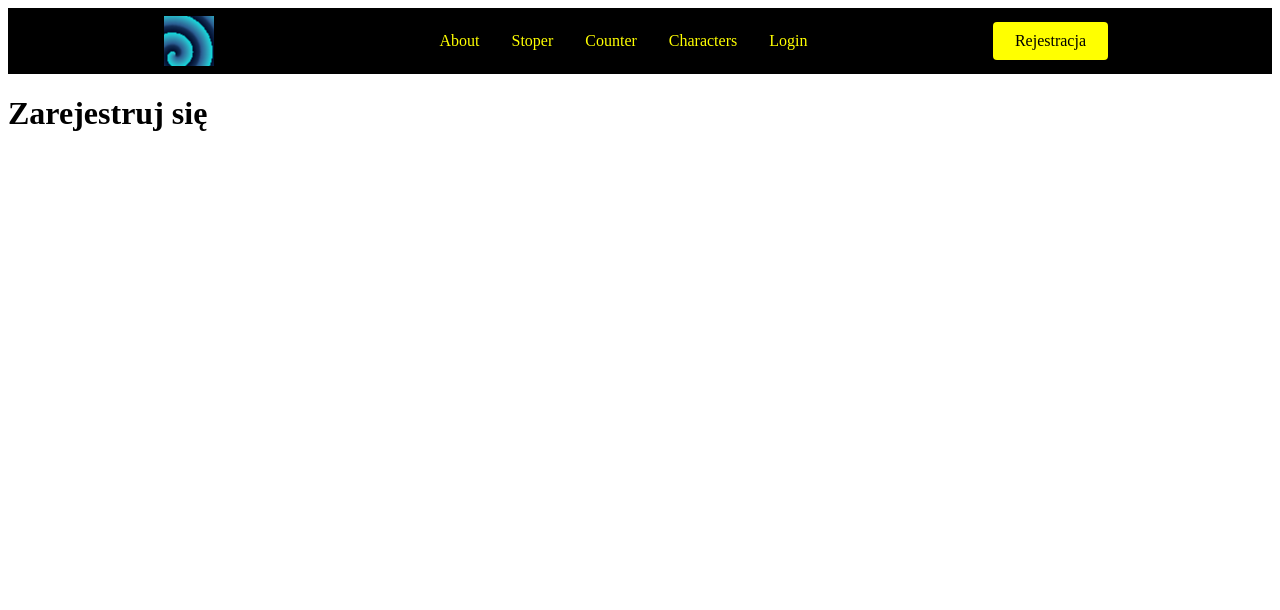
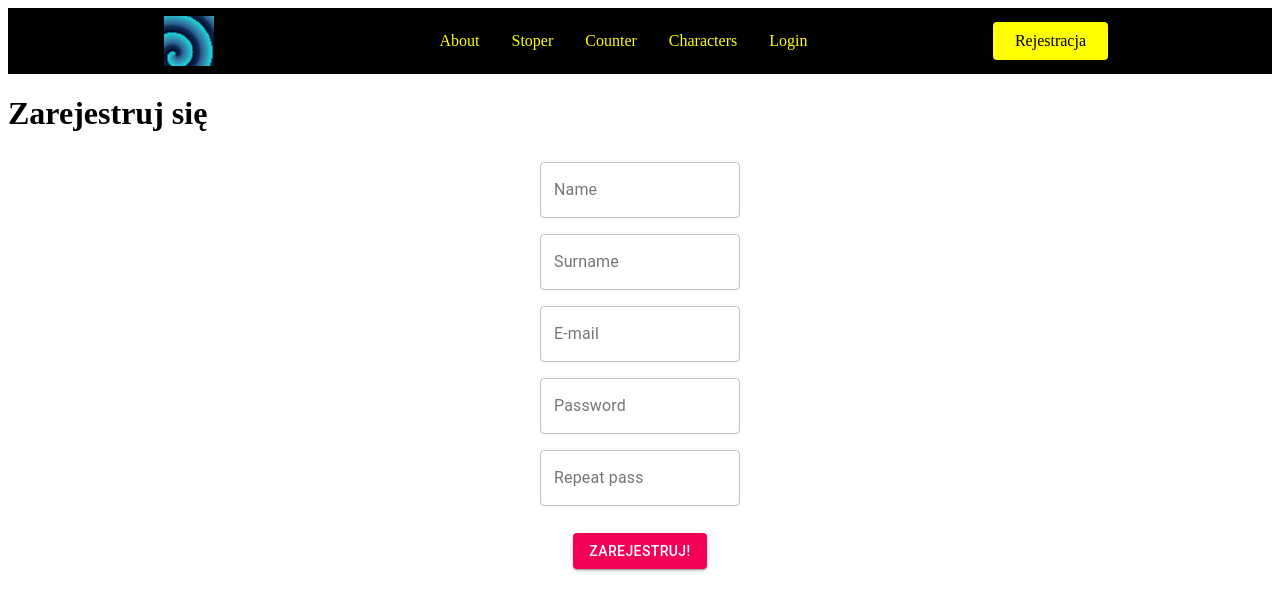
Before and after one commit to kwieco/homework, a React (Create React App) app in the folder react-app/new_app/firstproject/: page /signin in a window 1280 px wide. Shown: the top 610 px of the page. Built offline with nearby package versions, Linux system fonts and the light colour scheme.

Commit message:
update about, registry home

```diff
--- a/react-app/new_app/firstproject/src/pages/About.js
+++ b/react-app/new_app/firstproject/src/pages/About.js
@@ -5,7 +5,7 @@ const About = () => {
     return (
         <div>
             <h1>ABOUT</h1>
-            <h2>Mam na imię Kamil. Mam 31 lat! Kiedyś było fajnie, studia i takie tam... nie to co tera! Praca praca praca !</h2>
+            <h2>Cześć! Mam na imię Kamil. Strona na której się znajdujesz była wykonana jako pierwszy projekt React podczas nauki kursu w firmie <a href="www.devstock.pl">DevStock</a></h2>
         </div>
     )
 }
--- a/react-app/new_app/firstproject/src/pages/Registry.js
+++ b/react-app/new_app/firstproject/src/pages/Registry.js
@@ -1,9 +1,64 @@
-import React from 'react'
+import React from 'react';
+import { makeStyles } from '@material-ui/core/styles';
+import TextField from '@material-ui/core/TextField';
+import { Button, Grid } from '@material-ui/core';
+
+const useStyles = makeStyles((theme) => ({
+    root: {
+      '& > *': {
+        margin: theme.spacing(1),
+        width: '25ch',
+        display: 'flex',
+        justifyContent: 'center',
+        flexWrap: 'nowrap',
+        flexDirection: 'column',
+        alignContent: 'sapce-around',
+        alignItems: 'center',
+      },
+    },
+  }));
+
+  const FormStyle = {
+      style: {
+        display: 'flex',
+        justifyContent: 'center',
+        flexWrap: 'nowrap',
+        flexDirection: 'column',
+        alignContent: 'sapce-around',
+        alignItems: 'center',
+
+      }
+  };
+
+    const GridStyle = {
+        style: {
+        padding: 19,
+        display: 'flex',
+        justifyContent: 'center',
+        }
+    }
 
 const Registry = () => {
+
+    const classes = useStyles();
+
     return (
         <div>
             <h1>Zarejestruj się</h1>
+            <form style={FormStyle.style} className={classes.root} noValidate autoComplete="off">
+      <TextField label="Name" variant="outlined" />
+      <TextField label="Surname" variant="outlined" />
+      <TextField label="E-mail" variant="outlined" type="email"/>
+      <TextField label="Password" variant="outlined" type="password"
+          autoComplete="current-password"/>
+      <TextField label="Repeat pass" variant="outlined" />
+
+    </form>
+    <Grid style={GridStyle.style}>
+        <Button style={FormStyle.style} variant='contained'color='secondary'>Zarejestruj!
+        </Button>
+    </Grid>
+
         </div>
     )
 }
--- a/react-app/new_app/firstproject/src/pages/index.js
+++ b/react-app/new_app/firstproject/src/pages/index.js
@@ -1,11 +1,48 @@
 import React from 'react'
+import Button from '@material-ui/core/Button'
+import buldings from '../images/buldings.jpg'
+import { Container, Grid, Paper } from '@material-ui/core'
+import { height } from '@material-ui/system'
+import { CoverageMap } from 'istanbul-lib-coverage'
 
 
-const Home = () => {
+// const styles = {
+//     paperContainer: {
+//         backgroundImage: `url(${"static/src/img/main.jpg"})`
+//     }
+// };
+
+// export default class Home extends React.Component{
+//     render(){
+//         return(
+//             <Paper style={styles.paperContainer}>
+
+//             </Paper>
+
+const stylee = {
+    backImage:{
+        backgroundImage:`URL(${buldings})`,
+        width: 1232,
+        height: 512,
+        backgroundSize: 'contain',
+        padding: 0,
+        margin: 0,
+        backgroundPosition: 'center',
+        backgroundRepeat: "no-repeat",
+        opacity: "0.8",
+
+
+    }
+}
+function Home() {
     return (
-        <div>
+        <Container style={stylee.backImage}>
+                <Button variant='outlined' color='primary'>Kliknij i dowiedz się więcej!</Button>
+                <Grid>
+                    <Paper></Paper>
+                </Grid>
 
-        </div>
+        </Container>
     )
 }
 
```
Also changed, not shown: react-app/new_app/firstproject/src/images/buldings.jpg (added).
